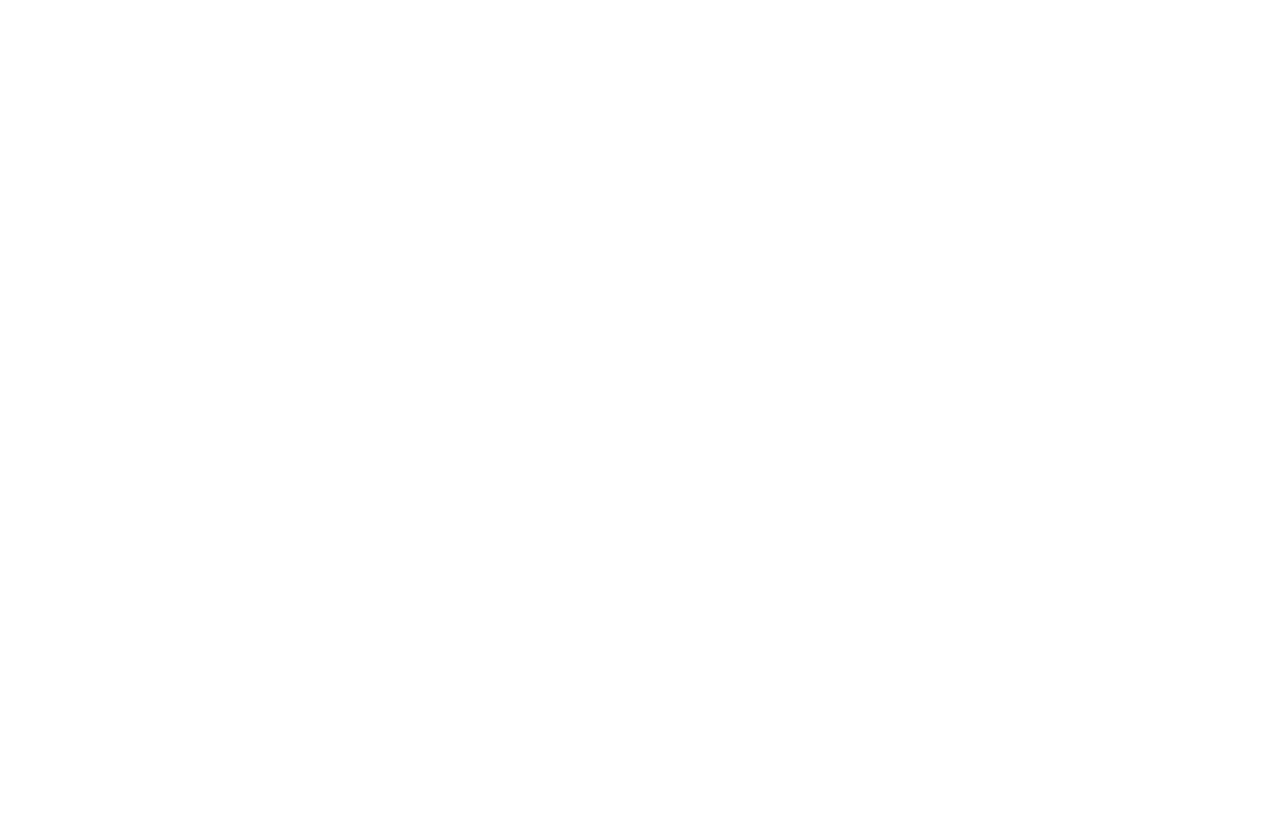
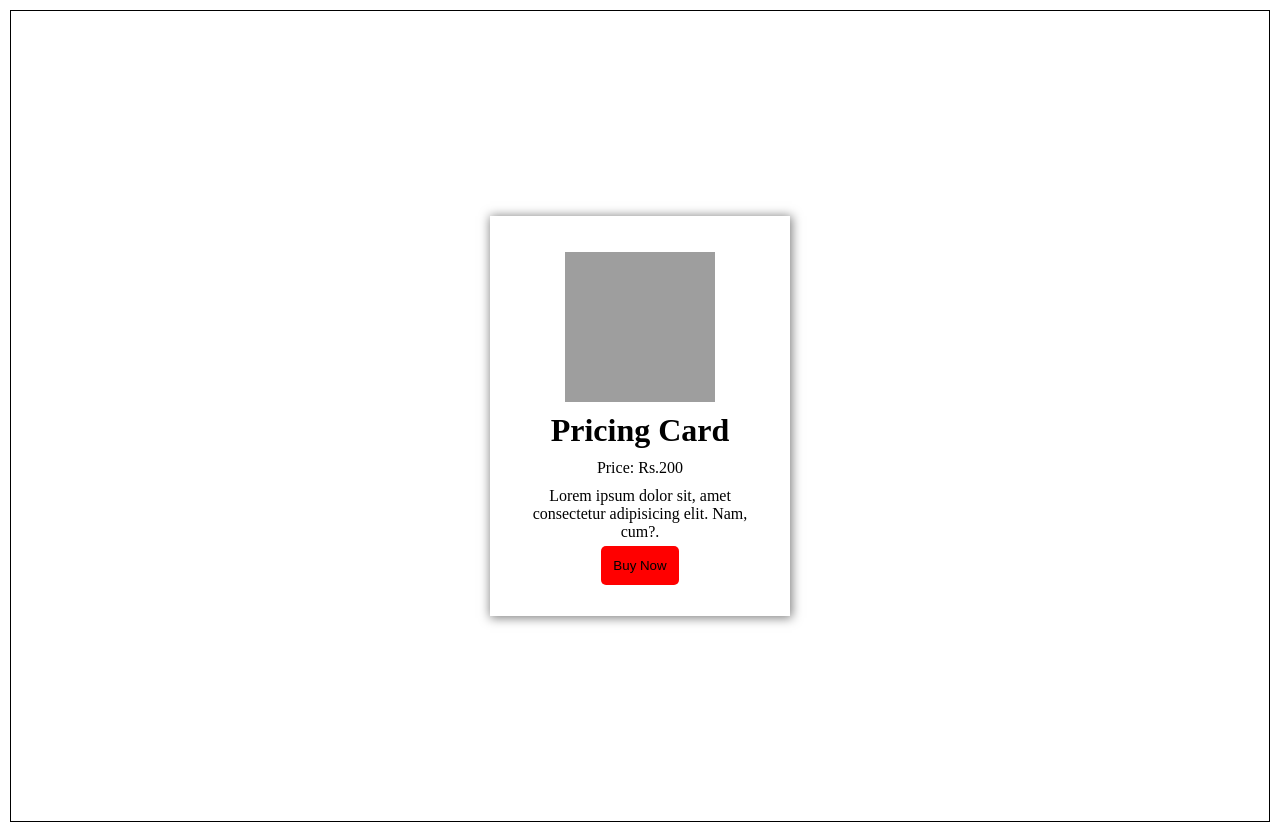
Before and after one commit to acciojob/pricing-card-MohammedAnisMultani, a website: page main.html in a window 1280 px wide. Before the commit the page ends 800 px from the top, so only its background shows below. Drawn offline with Linux system fonts and the light colour scheme; grey boxes are pictures that could not be loaded.

Commit message:
created a submission

```diff
--- a/main.html
+++ b/main.html
@@ -7,7 +7,15 @@
 </head>
 
 <body>
-	<!-- the entire body must be written by student -->
+	   <div id="my_container">
+    <div id="card">
+       <img id="src" src="https://upload.wikimedia.org/wikipedia/commons/4/42/Love_Heart_SVG.svg" alt="">
+        <h1>Pricing Card</h1>
+        <p>Price: Rs.200</p>
+        <p>Lorem ipsum dolor sit, amet consectetur adipisicing elit. Nam, cum?.</p>
+        <button id="submit">Buy Now</button>
+    </div>
+   </div>
     <script type="text/javascript" src="./script.js">
 </script>
 
--- a/styles.css
+++ b/styles.css
@@ -1 +1,42 @@
-/*  your css code here. If applicable */
+*{
+    margin: 0px;
+    padding: 5px;
+}
+#my_container
+{
+    border: 1px solid black;
+    display: flex;
+    justify-content: center;
+    align-items: center;
+    height: 100vh;
+
+
+
+}
+
+#card
+{
+    box-sizing: border-box;
+    padding: 30px;
+
+    width: 300px;
+    height: 400px;
+    display: flex;
+    justify-content: center;
+    align-items: center;
+    flex-direction: column;
+    text-align: center;
+    box-shadow: 1px 1px 10px 1px rgba(0, 0, 0, 0.5);
+
+}
+#src{
+    width: 150px;
+    height: 150px;
+}
+#submit
+{
+    border: none;
+    background-color: red;
+    border-radius: 5px;
+    padding: 12px;
+}
```
